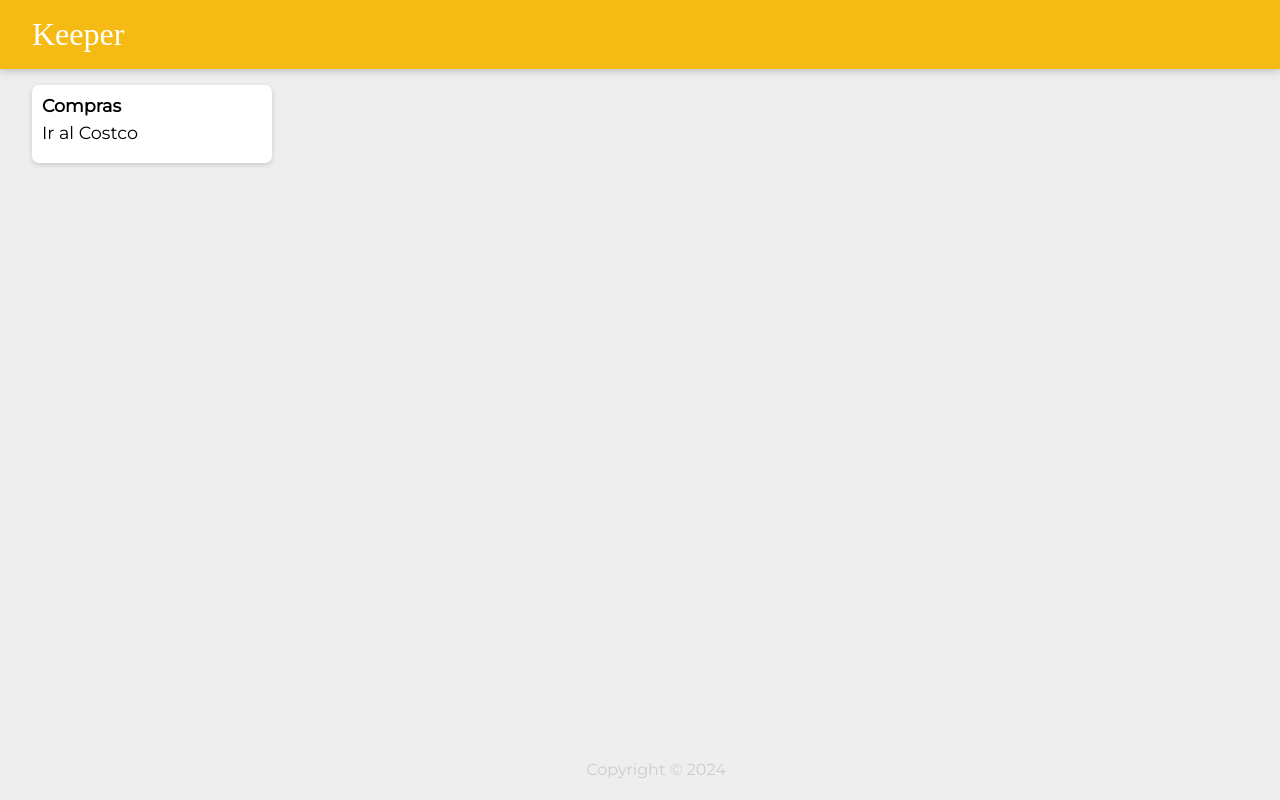
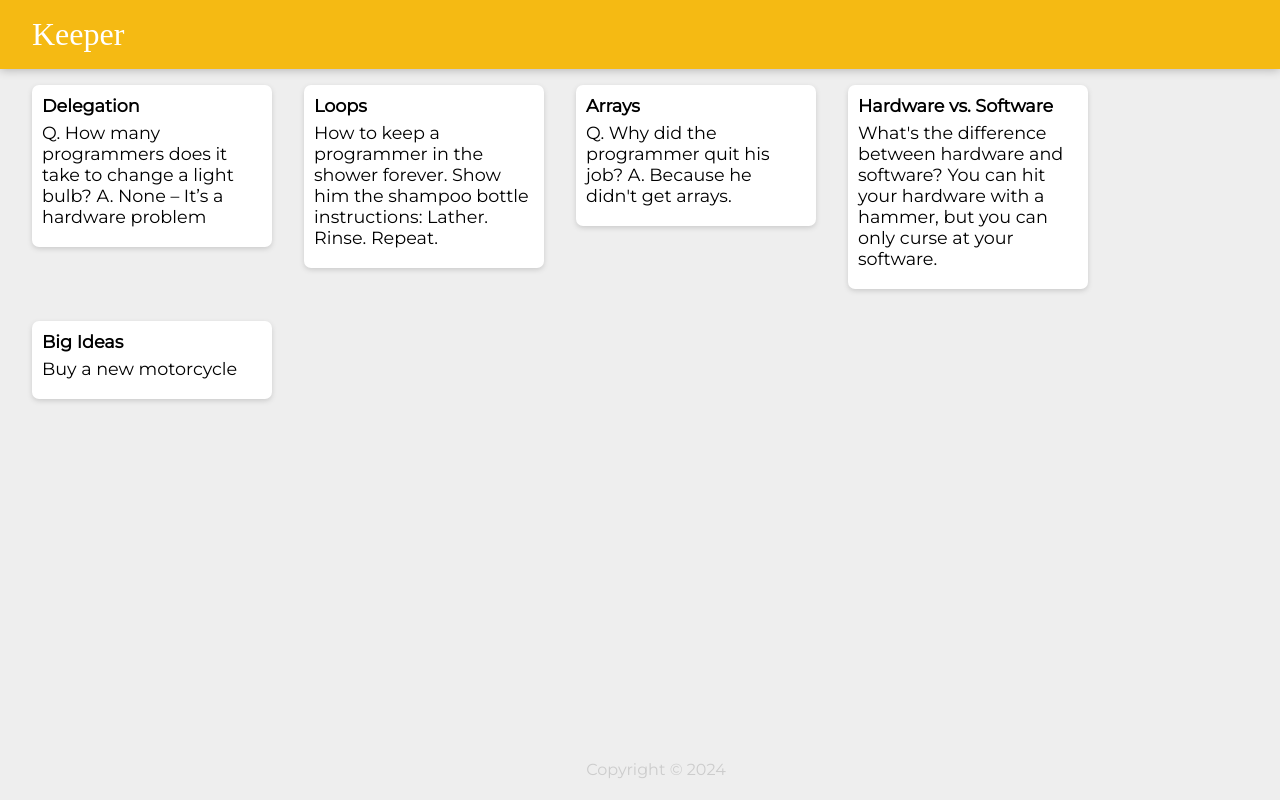
Before and after one commit to kouski/Keeper_App, a React (Vite) app: page / in a window 1280 px wide. Built offline with nearby package versions, Linux system fonts and the light colour scheme; a web font is replaced by a local one.

Commit message:
añadir notas y recorrer con map

```diff
--- a/src/components/App.jsx
+++ b/src/components/App.jsx
@@ -1,16 +1,27 @@
 import Header from "./Header";
 import Note from "./Note";
 import Footer from "./Footer";
+import notes from "../notes";
 
 
-function App(){
-    return (<>
+function createNote(simplenote) {
+    return (
+      <Note
+        key={simplenote.id}
+        title={simplenote.title}
+        content={simplenote.content}
+      />
+    );
+  }
 
-    <Header />
-    <Note />
-    <Footer />
-
-    </>)
+function App() {
+  return (
+    <>
+      <Header />
+      {notes.map(createNote)}
+      <Footer />
+    </>
+  );
 }
 
 export default App;
--- a/src/components/Note.jsx
+++ b/src/components/Note.jsx
@@ -1,11 +1,11 @@
 
 
-function Note(){
+function Note(props){
 
     return (
         <div className="note">
-        <h1>Compras</h1>
-        <p>Ir al Costco</p>
+        <h1>{props.title}</h1>
+        <p>{props.content}</p>
 
         </div>
 
--- /dev/null
+++ b/src/notes.js
@@ -0,0 +1,34 @@
+const notes = [
+    {
+      key: 1,
+      title: "Delegation",
+      content:
+        "Q. How many programmers does it take to change a light bulb? A. None – It’s a hardware problem"
+    },
+    {
+      key: 2,
+      title: "Loops",
+      content:
+        "How to keep a programmer in the shower forever. Show him the shampoo bottle instructions: Lather. Rinse. Repeat."
+    },
+    {
+      key: 3,
+      title: "Arrays",
+      content:
+        "Q. Why did the programmer quit his job? A. Because he didn't get arrays."
+    },
+    {
+      key: 4,
+      title: "Hardware vs. Software",
+      content:
+        "What's the difference between hardware and software? You can hit your hardware with a hammer, but you can only curse at your software."
+    },
+    {
+      key: 4,
+      title: "Big Ideas",
+      content:
+        "Buy a new motorcycle"
+    }
+  ];
+
+  export default notes;
```
